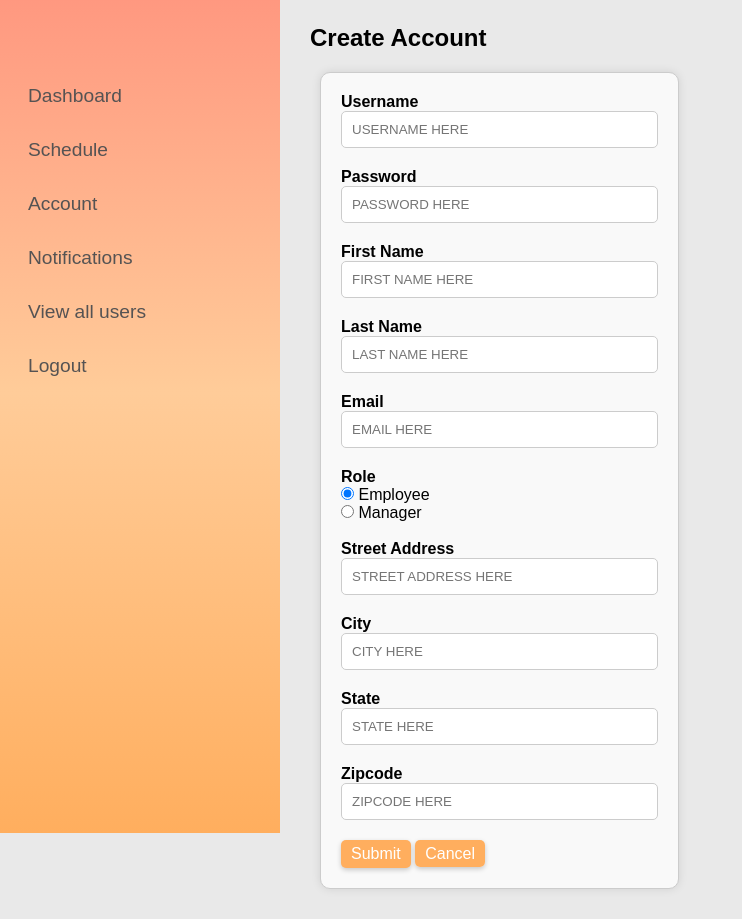
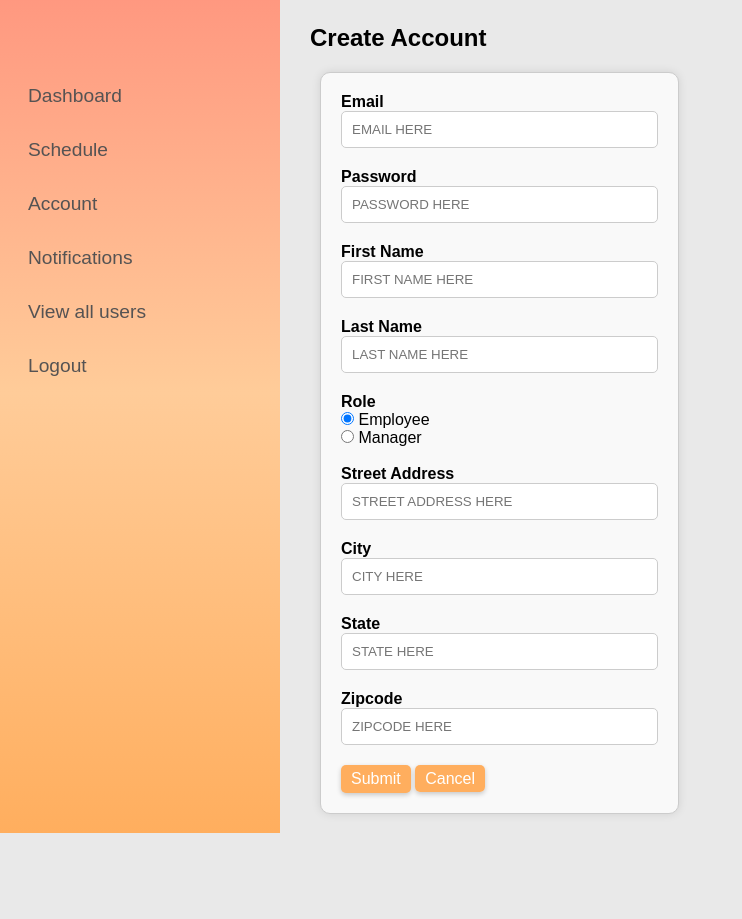
Before and after one commit to SeeHudson/ServerSchedulingApp, a Django app: page /dashboard/account/accountCreation/ in a window 1280 px wide. Shown: the part 47-966 px from the top of the page, without its empty margins (0-742 px from the left). After the commit the page ends 880 px from the top, so only its background shows below. Run offline with Django 5.2, Linux system fonts and the light colour scheme.

Commit message:
AccountCreation changes

```diff
--- a/templates/Scheduler/accountCreation.html
+++ b/templates/Scheduler/accountCreation.html
@@ -57,10 +57,10 @@
                     <!--<form method = "post"> -->
                     <div class="status-message">{{ status }}</div>
                     <!--csrf_token-->
-                    <div class="form-group"> <!--Username-->
-                        <label for="username" class="col-sm-3 col-form-label"><strong>Username</strong></label>
-                        <input type="text" class="form-control" id="username" name="username" required
-                               placeholder="USERNAME HERE">
+                    <div class="form-group"> <!--Email-->
+                        <label for="email" class="col-sm-3 col-form-label"><strong>Email</strong></label>
+                        <input type="text" class="form-control" id="email" name="email" required
+                               placeholder="EMAIL HERE">
                     </div>
                     <div class="form-group"> <!--Password-->
                         <label for="password" class="col-sm-3 col-form-label"><strong>Password</strong></label>
@@ -76,11 +76,6 @@
                         <label for="last_name" class="col-sm-3 col-form-label"><strong>Last Name</strong></label>
                         <input type="text" class="form-control" id="last_name" name="last_name" required
                                placeholder="LAST NAME HERE">
-                    </div>
-                    <div class="form-group"> <!--Email-->
-                        <label for="email" class="col-sm-3 col-form-label"><strong>Email</strong></label>
-                        <input type="text" class="form-control" id="email" name="email" required
-                               placeholder="EMAIL HERE">
                     </div>
                     <div class="day-container"> <!--Role-->
                         <label for="role" class="col-sm-3 col-form-label"><strong>Role</strong></label>
--- a/templates/Scheduler/add_shifts.html
+++ b/templates/Scheduler/add_shifts.html
@@ -22,7 +22,7 @@
     <nav>
         <div class="navbar">
             <div class="logo">
-                <h1>{{ restaurant_name }}</h1> <!-- Assuming 'ShiftMaster' is your application name -->
+                <h1>{{ restaurant_name }}</h1>
             </div>
             <ul>
                 <li><a href="{% url 'dashboard' %}">
```
